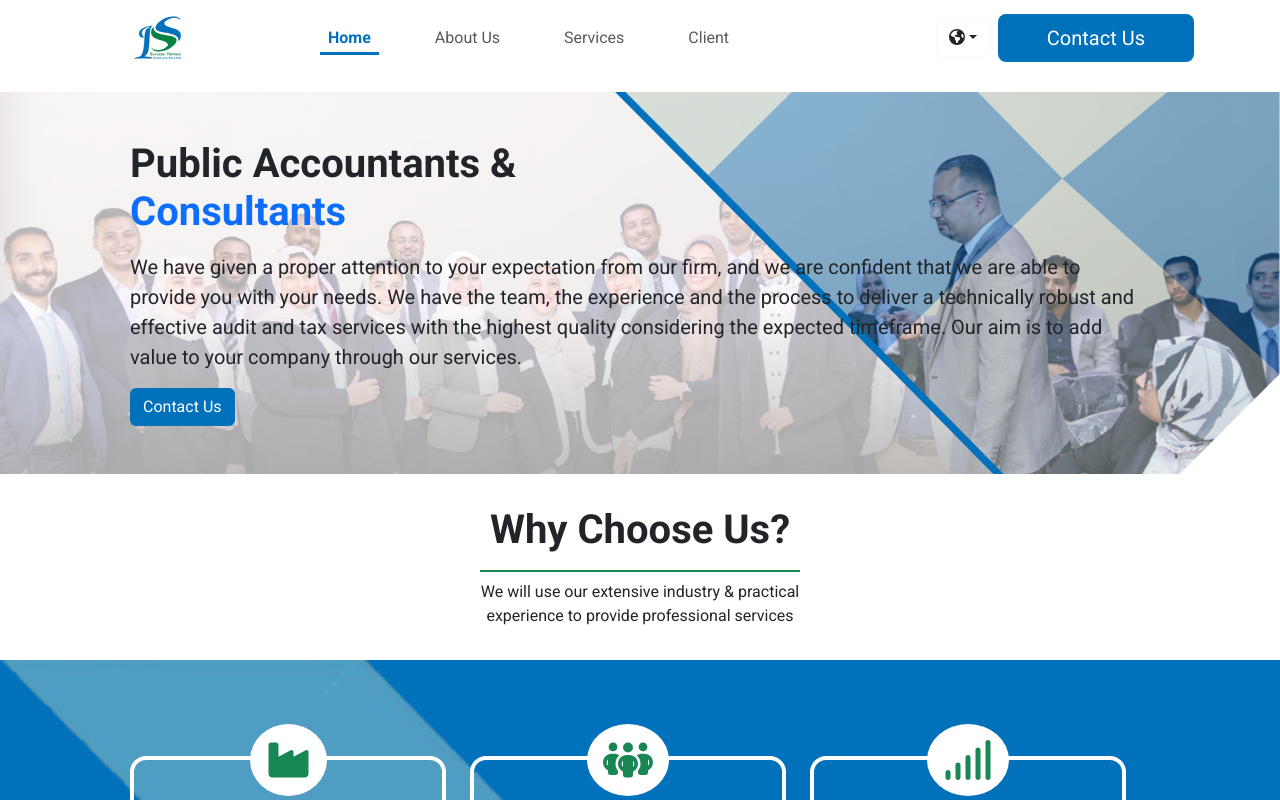
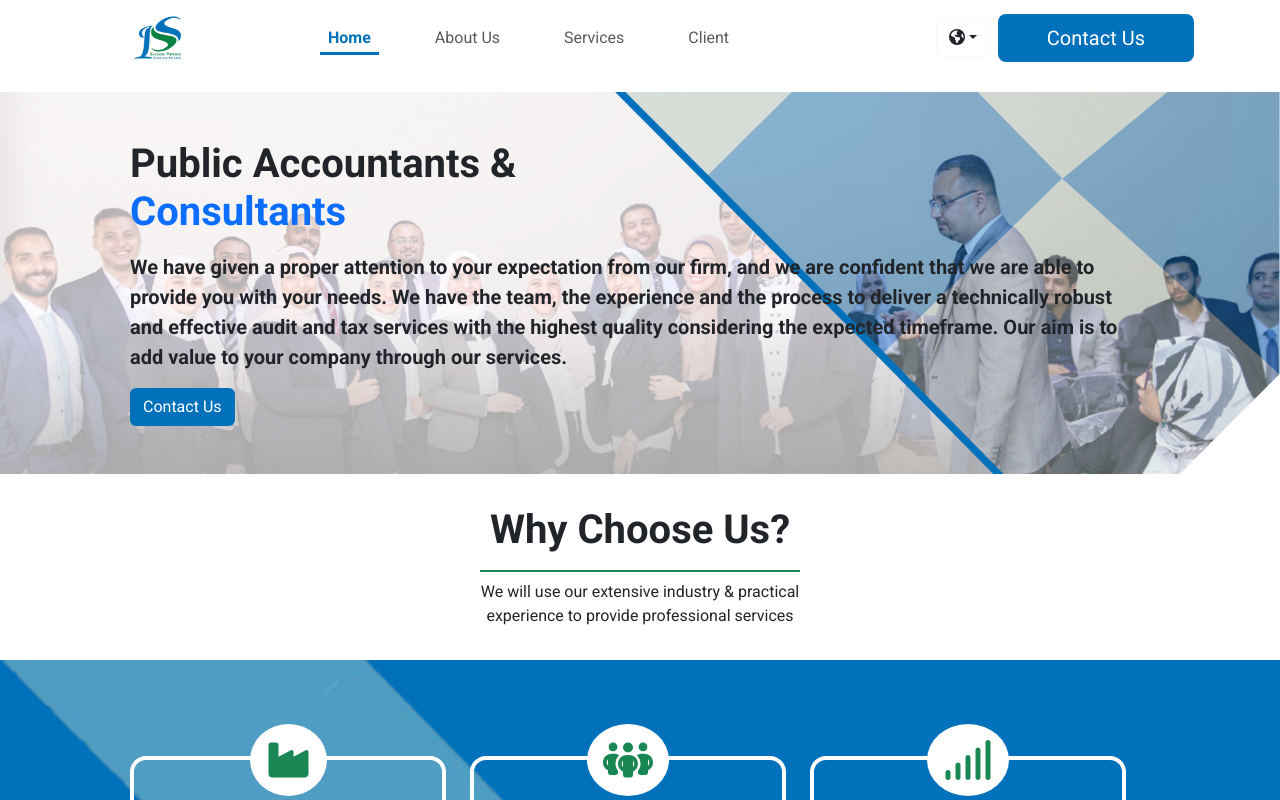
Before and after one commit to mahmoudReactABS/success, a React (Vite) app: page / in a window 1280 px wide. Shown: the top 800 px of the page. Built offline with nearby package versions, Linux system fonts and the light colour scheme.

Commit message:
Update Hero.jsx

```diff
--- a/src/Components/Hero.jsx
+++ b/src/Components/Hero.jsx
@@ -16,7 +16,7 @@ const Hero = () => {
                 <div className='mask w-100 container px-5'>
                     <div className='w-100 container' data-aos="fade-right" data-aos-delay="300">
                         <h1 className={`${direction} mb-3 fw-bolder`}>{t('public')} <br /> <span className='text-primary'>{t('cons')}</span></h1>
-                        <p className={`${direction} mb-3 fs-5`}>{t('par')}</p>
+                        <p className={`${direction} mb-3 fs-5 fw-bolder`}>{t('par')}</p>
                         <button className='btn btn-md' onClick={() => navigate('/contacts')} href='#!' role='button'>
                             {t('contactUs')}
                         </button>
```
